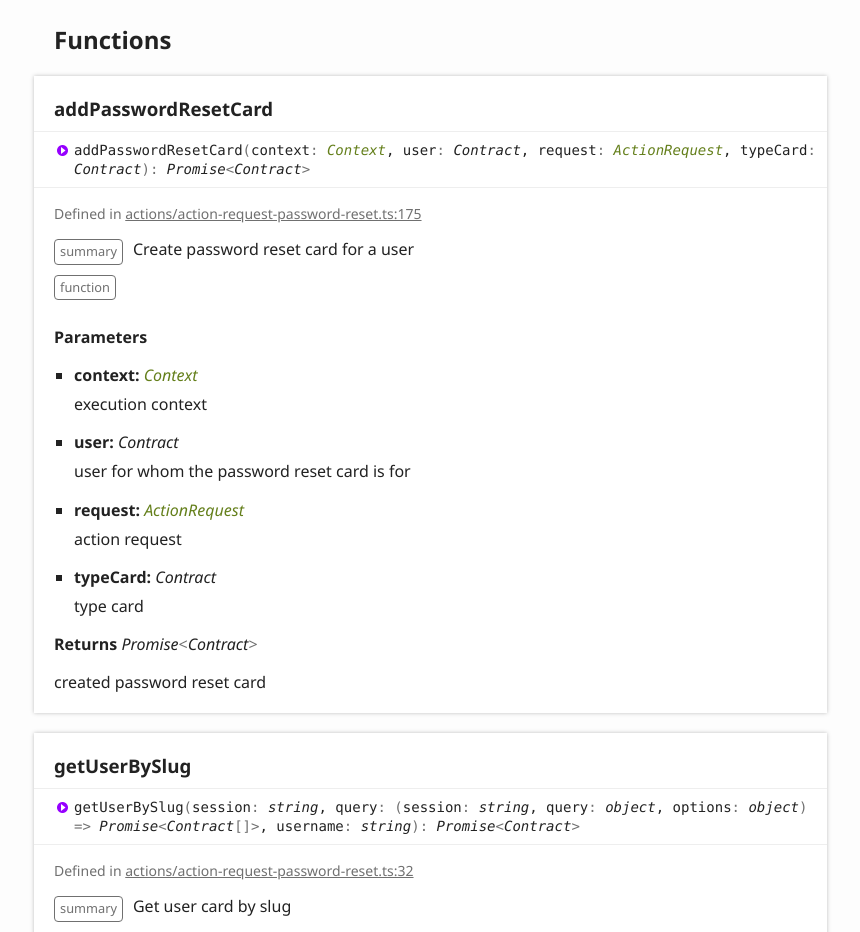
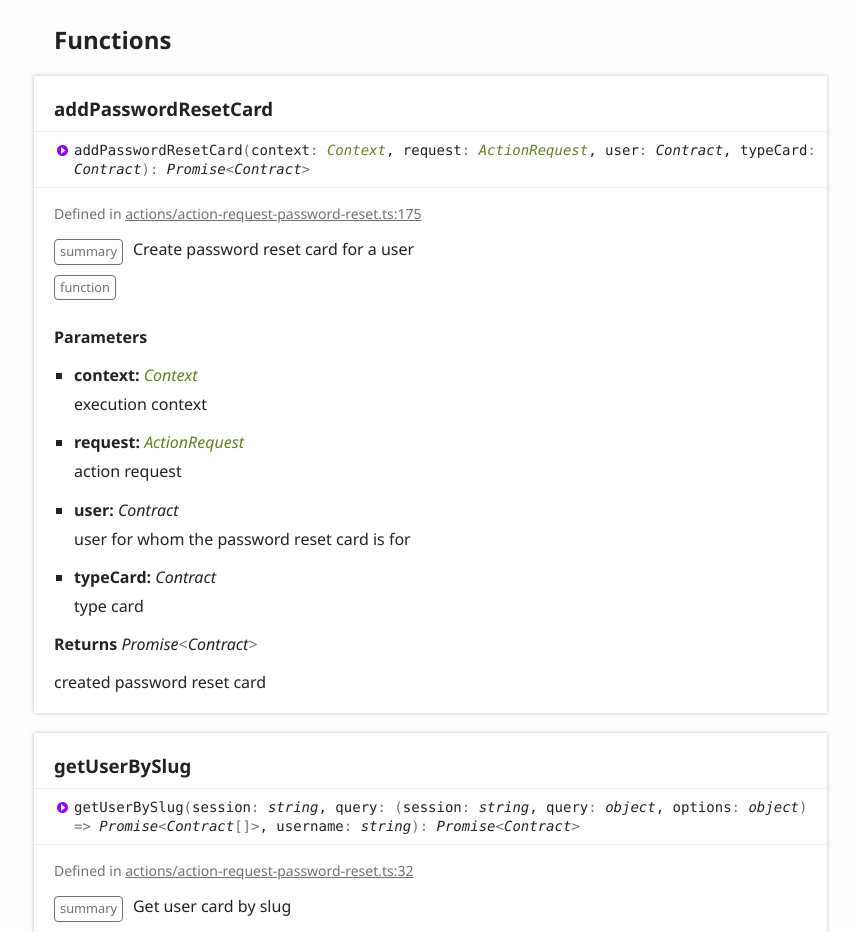
Before and after one commit to product-os/jellyfish-action-library, a plain HTML site: page modules/actions_action_request_password_reset.html in a window 1280 px wide. Shown: the part 800-1732 px from the top of the page, without its empty margins (6-866 px from the left). Drawn offline with Linux system fonts and the light colour scheme.

Commit message:
deploy: 2cb2dc8a719662d9e0e0dc967c4f6abfbe9f9421

```diff
--- a/modules/actions_action_request_password_reset.html
+++ b/modules/actions_action_request_password_reset.html
@@ -104,7 +104,7 @@
 					<a name="addpasswordresetcard" class="tsd-anchor"></a>
 					<h3>add<wbr>Password<wbr>Reset<wbr>Card</h3>
 					<ul class="tsd-signatures tsd-kind-function tsd-parent-kind-module">
-						<li class="tsd-signature tsd-kind-icon">add<wbr>Password<wbr>Reset<wbr>Card<span class="tsd-signature-symbol">(</span>context<span class="tsd-signature-symbol">: </span><a href="../interfaces/types.context.html" class="tsd-signature-type" data-tsd-kind="Interface">Context</a>, user<span class="tsd-signature-symbol">: </span><span class="tsd-signature-type">Contract</span>, request<span class="tsd-signature-symbol">: </span><a href="../interfaces/types.actionrequest.html" class="tsd-signature-type" data-tsd-kind="Interface">ActionRequest</a>, typeCard<span class="tsd-signature-symbol">: </span><span class="tsd-signature-type">Contract</span><span class="tsd-signature-symbol">)</span><span class="tsd-signature-symbol">: </span><span class="tsd-signature-type">Promise</span><span class="tsd-signature-symbol">&lt;</span><span class="tsd-signature-type">Contract</span><span class="tsd-signature-symbol">&gt;</span></li>
+						<li class="tsd-signature tsd-kind-icon">add<wbr>Password<wbr>Reset<wbr>Card<span class="tsd-signature-symbol">(</span>context<span class="tsd-signature-symbol">: </span><a href="../interfaces/types.context.html" class="tsd-signature-type" data-tsd-kind="Interface">Context</a>, request<span class="tsd-signature-symbol">: </span><a href="../interfaces/types.actionrequest.html" class="tsd-signature-type" data-tsd-kind="Interface">ActionRequest</a>, user<span class="tsd-signature-symbol">: </span><span class="tsd-signature-type">Contract</span>, typeCard<span class="tsd-signature-symbol">: </span><span class="tsd-signature-type">Contract</span><span class="tsd-signature-symbol">)</span><span class="tsd-signature-symbol">: </span><span class="tsd-signature-type">Promise</span><span class="tsd-signature-symbol">&lt;</span><span class="tsd-signature-type">Contract</span><span class="tsd-signature-symbol">&gt;</span></li>
 					</ul>
 					<ul class="tsd-descriptions">
 						<li class="tsd-description">
@@ -131,15 +131,15 @@
 									</div>
 								</li>
 								<li>
+									<h5>request: <a href="../interfaces/types.actionrequest.html" class="tsd-signature-type" data-tsd-kind="Interface">ActionRequest</a></h5>
+									<div class="tsd-comment tsd-typography">
+										<p>action request</p>
+									</div>
+								</li>
+								<li>
 									<h5>user: <span class="tsd-signature-type">Contract</span></h5>
 									<div class="tsd-comment tsd-typography">
 										<p>user for whom the password reset card is for</p>
-									</div>
-								</li>
-								<li>
-									<h5>request: <a href="../interfaces/types.actionrequest.html" class="tsd-signature-type" data-tsd-kind="Interface">ActionRequest</a></h5>
-									<div class="tsd-comment tsd-typography">
-										<p>action request</p>
 									</div>
 								</li>
 								<li>
```
